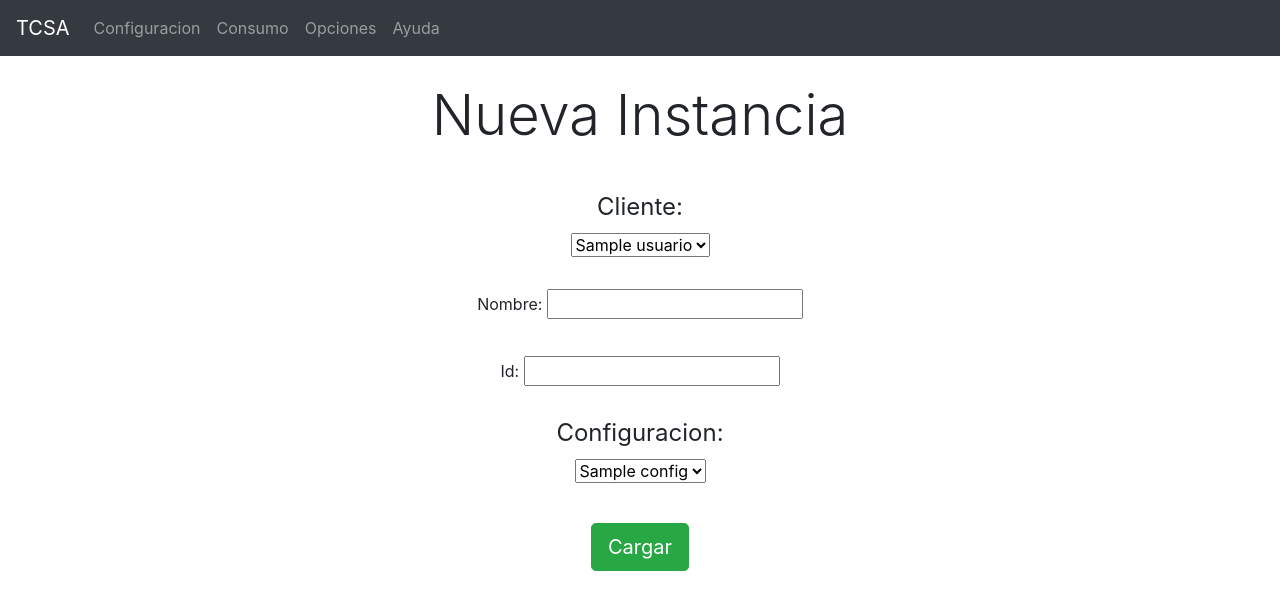
After one commit to Dave965/IPC2-B-202113378-P3, a Django app: page /creacion_datos/instancia in a window 1280 px wide. The commit adds this page. Shown: the top 610 px of the page. Run offline with Django 4.2, Linux system fonts and the light colour scheme; tables that the repository leaves empty hold one stand-in row (values such as "Sample post"); a database or web service that is not in the repository returns one stand-in record (values such as "Sample title"); data that the repository does not hold is empty; some libraries are stand-ins or nearby versions.

Commit message:
feat: crear instancia

```diff
--- /dev/null
+++ b/Backend/si.py
@@ -0,0 +1,3 @@
+from datetime import datetime, date
+
+print(datetime.strptime(date.today().strftime("%d/%m/%Y"), '%d/%m/%Y').date())
--- a/TCSA/frontend/forms.py
+++ b/TCSA/frontend/forms.py
@@ -28,3 +28,8 @@ class Form_configuracion(forms.Form):
     nombre = forms.CharField(label="nombre")
     id_configuracion = forms.CharField(label="Id")
     desc = forms.CharField(label="desc")
+
+class Form_instancia(forms.Form):
+    cliente = forms.CharField(label="cliente", required = False)
+    nombre = forms.CharField(label="Nombre")
+    id_instancia = forms.CharField(label="id_instancia")
--- /dev/null
+++ b/TCSA/frontend/templates/c_instancia.html
@@ -0,0 +1,43 @@
+{% extends 'base.html'%}
+{% block content %}
+<div style = "padding: 2vw;">
+<div style="text-align: center; margin-bottom: 5vh;">
+	<h1 class="display-4">Nueva Instancia</h1>
+</div>
+
+<div style="text-align: center;">
+<form action="/creacion_datos/instancia" method="POST" enctype="multipart/form-data">
+	{% csrf_token %}
+	<div>
+	<legend>Cliente:</legend>
+	<select name="nit">
+		{% for cliente in clientes %}
+	  		<option value="{{cliente.nit}}">{{cliente.nombre}}</option>
+	  	{% endfor %}
+	</select>
+	</div>
+	<br/>
+	<div style ="margin-top: 1vh;">
+	<label for='nombre'>Nombre: </label>
+	<input type='text' id="nombre" name="nombre"/>
+	</div>
+	<br/>
+	<div style ="margin-top: 1vh;">
+	<label for='id_instancia'>Id: </label>
+	<input type='text' id="id_instancia" name="id_instancia"/>
+	</div>
+	<br/>
+	<div>
+	<legend>Configuracion:</legend>
+	<select name="id_config">
+		{% for config in configuraciones %}
+	  		<option value="{{config.id_configuracion}}">{{config.nombre}}</option>
+	  	{% endfor %}
+	</select>
+	</div>
+	<br/>
+	<button type="submit" class="btn btn-success btn-lg" style="margin-top: 2vh;"> Cargar </button>
+</form>
+</div>
+</div>
+{% endblock %}
--- a/TCSA/frontend/templates/menu_c_datos.html
+++ b/TCSA/frontend/templates/menu_c_datos.html
@@ -53,7 +53,7 @@
     </div>
     <div class="col-sm">
       <div style= "display: table; text-align: center;">
-      	<a role="button" href="{% url 'reportes' %}" style= "height: 35vh; width: 30vw; display: table-cell; vertical-align: middle;" class="btn btn-primary btn-lg">
+      	<a role="button" href="{% url 'c_instancia' %}" style= "height: 35vh; width: 30vw; display: table-cell; vertical-align: middle;" class="btn btn-primary btn-lg">
       		<p class="h4">Nueva Instancia</p>
 	      	<ul class="list-unstyled" style="margin-top: 2vh;">
 	      		<li>Genera una nueva instancia</li>
--- a/TCSA/frontend/urls.py
+++ b/TCSA/frontend/urls.py
@@ -14,6 +14,7 @@ urlpatterns = [
     path("creacion_datos/recurso", views.crear_recurso, name="c_recurso"),
     path("creacion_datos/categoria", views.crear_categoria, name="c_categoria"),
     path("creacion_datos/configuracion", views.crear_configuracion, name="c_configuracion"),
+    path("creacion_datos/instancia", views.crear_instancia, name="c_instancia"),
     path("facturacion", views.facturar, name="facturar"),
     path("reportes", views.reportes, name="reportes"),
 
--- a/TCSA/frontend/views.py
+++ b/TCSA/frontend/views.py
@@ -1,6 +1,6 @@
 from django.shortcuts import render
 import requests
-from .forms import Cargar_datos, Form_cliente, Form_recurso, Form_categoria, Form_configuracion
+from .forms import Cargar_datos, Form_cliente, Form_recurso, Form_categoria, Form_configuracion, Form_instancia
 from django.contrib import messages
 
 endpoint = "http://127.0.0.1:3100"
@@ -162,6 +162,32 @@ def crear_configuracion(request):
 
         return render(request, "c_configuracion.html", context)
 
+
+def crear_instancia(request):
+        r = requests.get(endpoint+"/consultar_datos").json()
+        context = {
+                'title': 'Nueva configuracion',
+                'clientes': r["usuarios"],
+                'configuraciones': r["configs"]}
+
+        if request.method == 'POST':
+                form = Form_instancia(request.POST)
+
+                json_data = {
+                        "nit" : request.POST['nit'],
+                        "nombre" : request.POST['nombre'],
+                        "id_instancia" : request.POST['id_instancia'],
+                        "id_config" : request.POST['id_config']
+                }
+
+                if form.is_valid():
+                        response = requests.post(endpoint+"/crear_instancia",json=json_data)
+                        messages.info(request, response.json()["mensaje"])
+                else:
+                        messages.error(request, "Error, formulario no valido")
+
+        return render(request, "c_instancia.html", context)
+
 def facturar(request):
         context = {
                 'title': 'Facturacion'}
```
Also changed, not shown: Backend/Api.py (+5 -3 lines).
